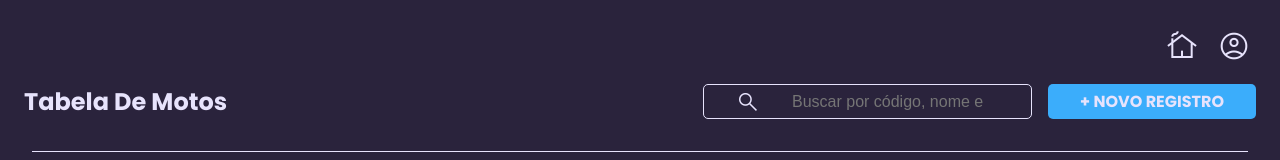
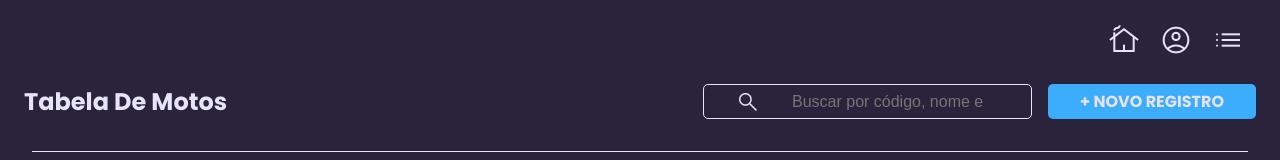
Before and after one commit to rsanttos89/teste-motocaSystems-frontEnd, a React (Create React App) app: page /table in a window 1280 px wide. Shown: the top 160 px of the page. Built offline with nearby package versions, Linux system fonts and the light colour scheme.

Commit message:
finish layout

```diff
--- a/src/components/Header/index.tsx
+++ b/src/components/Header/index.tsx
@@ -13,8 +13,9 @@ const Header: React.FC<HeaderProps> = ({ title }) => {
   return (
     <header id='topbar' className='flex'>
       <div className='flex box-icons'>
-        <button className='material-symbols-outlined'>cottage</button>
-        <button className='material-symbols-outlined'>account_circle</button>
+        <Link to={'/'} className='material-symbols-outlined btn-icons'>cottage</Link>
+        <Link to={'/'} className='material-symbols-outlined btn-icons'>account_circle</Link>
+        <Link to={'/table'} className='material-symbols-outlined btn-icons'>list</Link>
       </div>
 
       <div className="flex box">
--- a/src/components/Header/styles.css
+++ b/src/components/Header/styles.css
@@ -10,7 +10,7 @@
   gap: 8px;
 }
 
-#topbar .box-icons button {
+#topbar .box-icons .btn-icons {
   font-size: 2rem;
   color: var(--txt-color);
   background-color: transparent;
```
